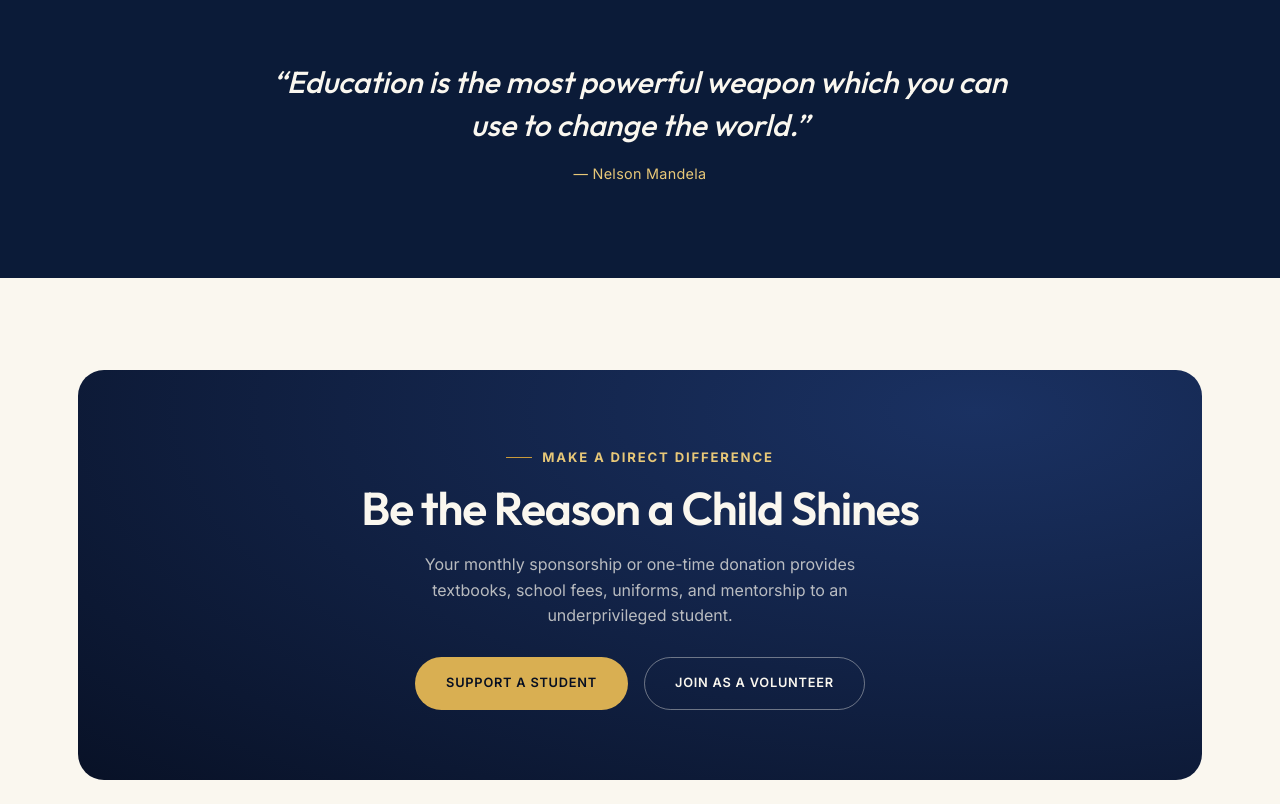
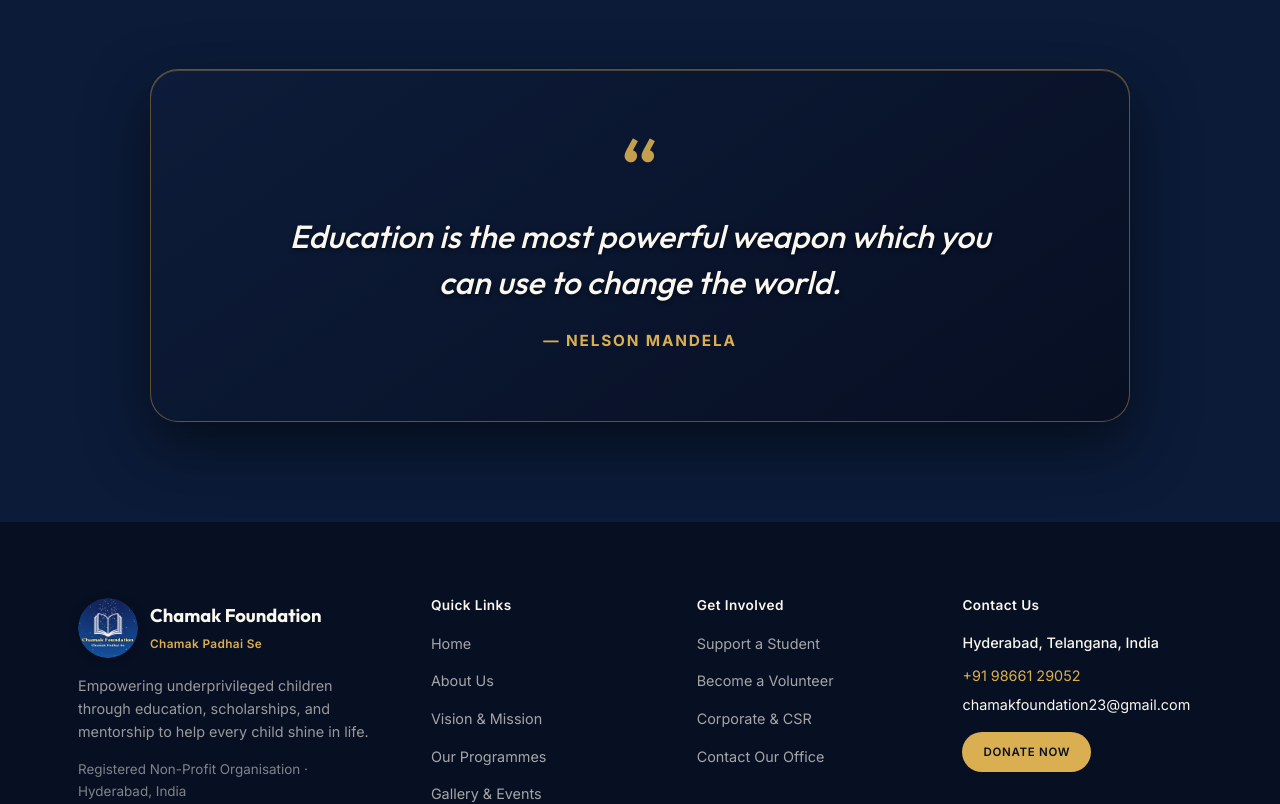
Before and after one commit to SAIKRISHNACHANDA/chamakfoundation.org, a Next.js app: page / in a window 1280 px wide. Shown: the part 1700-2504 px from the top of the page. Built offline with nearby package versions, Linux system fonts and the light colour scheme.

Commit message:
feat(homepage): add quote in framed box, remove CTA section, and change navbar button to Testimonials

```diff
--- a/index.html
+++ b/index.html
@@ -60,7 +60,7 @@
       <a href="contact.html">Contact</a>
     </div>
     <div class="nav__cta">
-      <a href="get-involved.html#donate" class="btn btn-gold btn-sm">Donate Now</a>
+      <a href="impact.html" class="btn btn-gold btn-sm">Testimonials</a>
       <button class="nav__burger" aria-label="Open menu">
         <span></span><span></span><span></span>
       </button>
@@ -109,7 +109,7 @@
   </div>
 
   <a href="contact.html">Contact</a>
-  <a href="get-involved.html#donate" class="btn btn-gold" style="margin-top:18px;justify-content:center;">Donate Now</a>
+  <a href="impact.html" class="btn btn-gold" style="margin-top:18px;justify-content:center;">Testimonials</a>
 </div>
 
 <section class="hero">
--- a/src/app/globals.css
+++ b/src/app/globals.css
@@ -1128,6 +1128,51 @@ p{margin:0 0 1em;color:var(--ink-600);max-width:62ch;}
 }
 .obj h4{font-family:var(--sans);font-weight:700;font-size:1rem;color:var(--navy-900);margin:0 0 6px;}
 .obj p{font-size:.9rem;margin:0;}
+
+/* ---------- Quote in a Box ---------- */
+.quote-section{
+  padding:clamp(64px, 8vw, 100px) 0;
+}
+.quote-box{
+  max-width:980px;
+  margin:0 auto;
+  position:relative;
+  padding:clamp(44px, 5.5vw, 68px) clamp(28px, 4.5vw, 64px);
+  background:linear-gradient(145deg, rgba(14,28,58,0.95) 0%, rgba(7,15,34,0.98) 100%);
+  border:1px solid rgba(217,175,82,0.4);
+  border-radius:clamp(20px, 2.5vw, 28px);
+  box-shadow:0 24px 60px rgba(0,0,0,0.5), inset 0 1px 0 rgba(217,175,82,0.3);
+  text-align:center;
+}
+.quote-box__mark{
+  display:block;
+  font-family:var(--serif);
+  font-size:clamp(3.8rem, 6.5vw, 5.5rem);
+  line-height:0.75;
+  color:var(--gold-400);
+  margin-bottom:12px;
+  opacity:0.9;
+}
+.quote-box__text{
+  font-family:var(--serif);
+  font-style:italic;
+  color:var(--cream-100);
+  font-size:clamp(1.35rem, 2.5vw, 2.15rem);
+  line-height:1.45;
+  margin:0 auto 22px;
+  max-width:34ch;
+  text-shadow:0 2px 4px rgba(0,0,0,0.5);
+}
+.quote-box__author{
+  display:inline-block;
+  font-family:var(--sans);
+  font-style:normal;
+  font-size:clamp(0.88rem, 1.2vw, 1rem);
+  font-weight:700;
+  letter-spacing:0.12em;
+  text-transform:uppercase;
+  color:var(--gold-400);
+}
 
 /* ---------- Quote ---------- */
 .quote{
--- a/src/app/page.js
+++ b/src/app/page.js
@@ -71,39 +71,15 @@ export default function HomePage() {
       </section>
 
 
-      {/* Quote Section */}
-      <section className="section section--navy">
+      {/* Inspirational Quote inside an Elegant Box */}
+      <section className="section section--navy quote-section">
         <div className="container">
-          <div className="quote">
-            <p>
-              &ldquo;Education is the most powerful weapon which you can use to
-              change the world.&rdquo;
-            </p>
-            <cite>— Nelson Mandela</cite>
-          </div>
-        </div>
-      </section>
-
-      {/* Call to Action Band */}
-      <section className="section">
-        <div className="container">
-          <div className="cta-band">
-            <div className="eyebrow" style={{ color: "var(--gold-300)", justifyContent: "center" }}>
-              Make a Direct Difference
-            </div>
-            <h2>Be the Reason a Child Shines</h2>
-            <p>
-              Your monthly sponsorship or one-time donation provides textbooks,
-              school fees, uniforms, and mentorship to an underprivileged student.
-            </p>
-            <div className="cta-band__ctas">
-              <Link href="/get-involved#donate" className="btn btn-gold">
-                Support a Student
-              </Link>
-              <Link href="/get-involved#volunteer" className="btn btn-outline-light">
-                Join as a Volunteer
-              </Link>
-            </div>
+          <div className="quote-box">
+            <span className="quote-box__mark" aria-hidden="true">&ldquo;</span>
+            <blockquote className="quote-box__text">
+              Education is the most powerful weapon which you can use to change the world.
+            </blockquote>
+            <cite className="quote-box__author">&mdash; Nelson Mandela</cite>
           </div>
         </div>
       </section>
--- a/src/components/Navbar.js
+++ b/src/components/Navbar.js
@@ -197,8 +197,8 @@ export default function Navbar() {
           </div>
 
           <div className="nav__cta">
-            <Link href="/get-involved#donate" className="btn btn-gold btn-sm">
-              Donate Now
+            <Link href="/impact" className="btn btn-gold btn-sm">
+              Testimonials
             </Link>
             <button
               className={`nav__burger ${isMobileOpen ? "is-active" : ""}`}
@@ -291,12 +291,12 @@ export default function Navbar() {
         </div>
 
         <Link
-          href="/get-involved#donate"
+          href="/impact"
           className="btn btn-gold"
           onClick={closeMenu}
           style={{ marginTop: "24px", justifyContent: "center" }}
         >
-          Donate Now
+          Testimonials
         </Link>
       </div>
     </>
```
